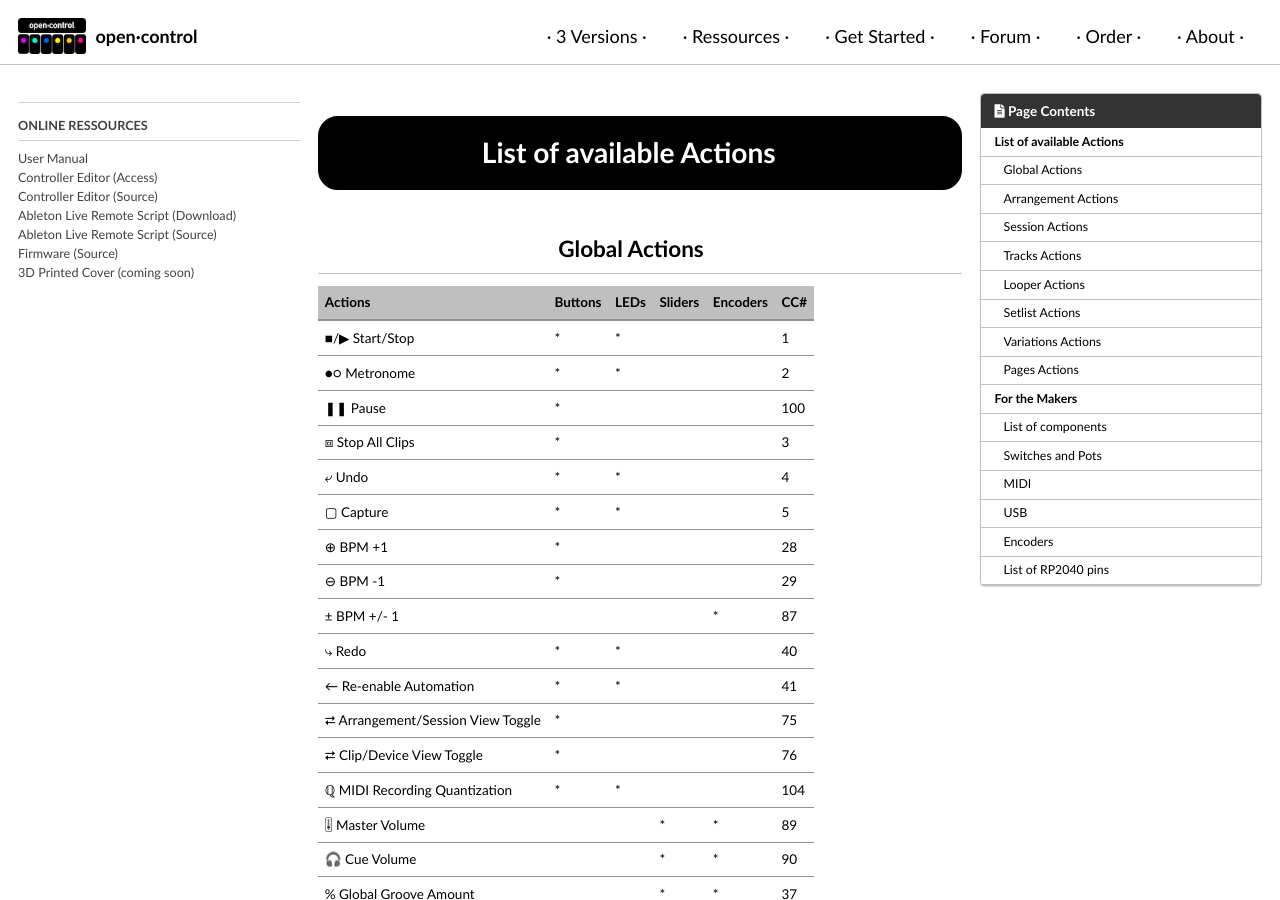
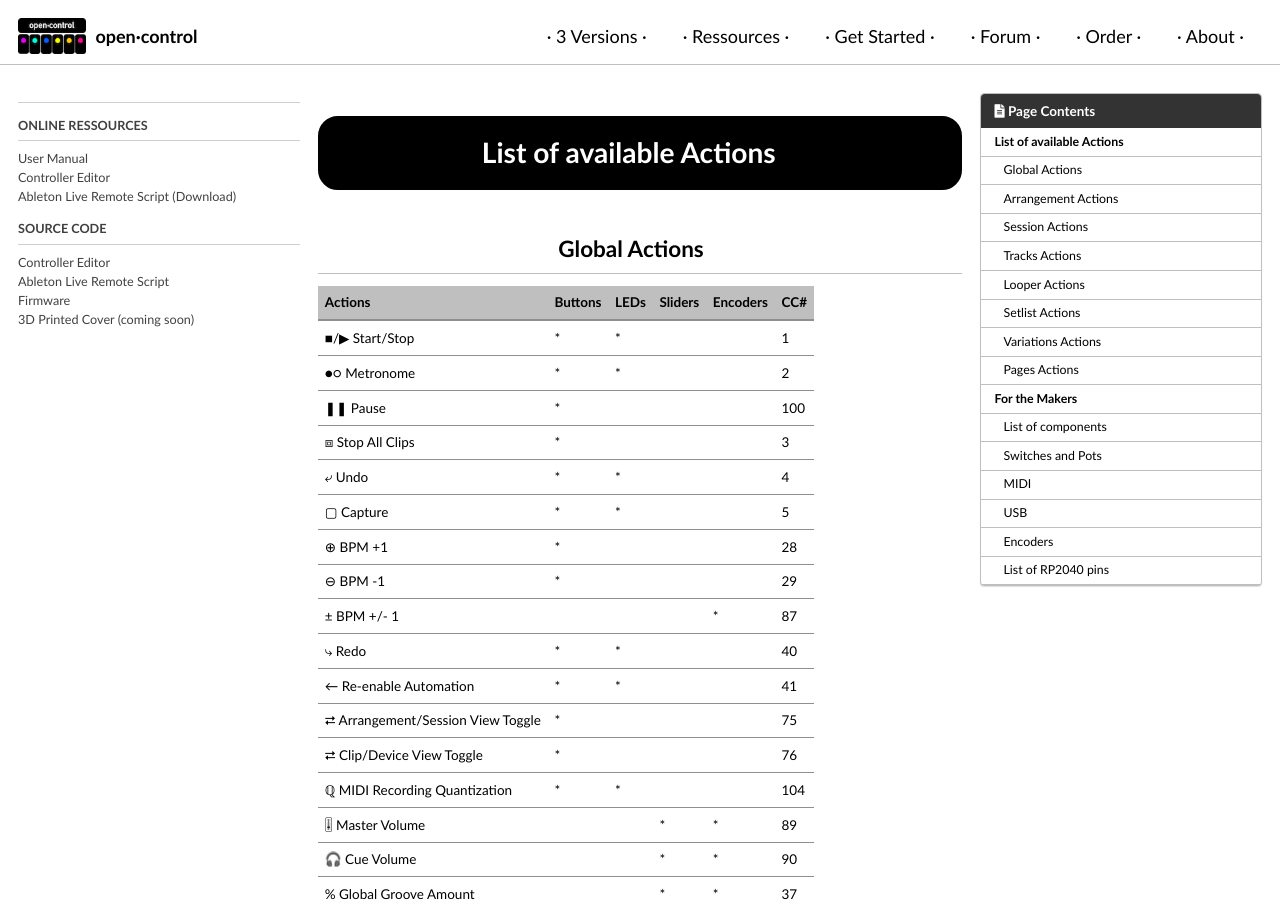
Before and after one commit to KBLiveSolutions/open.control, a Jekyll site: the page built from _pages/ressources.md, in a window 1280 px wide and 900 px high. Built offline with Jekyll 4.4.1, drawn with Linux system fonts in a browser that asks for light colours; cached includes are drawn as plain includes; comment, search, counter and statistics services are not loaded.

Commit message:
improv navigation bar

```diff
--- a/_data/navigation.yml
+++ b/_data/navigation.yml
@@ -20,14 +20,16 @@
     children:
       - title: "User Manual"
         url: /user_manual/
-      - title: "Controller Editor (Access)"
+      - title: "Controller Editor"
         url: https://kblivesolutions.github.io/open.control-editor/
-      - title: "Controller Editor (Source)"
-        url: https://github.com/KBLiveSolutions/open.control-editor
       - title: "Ableton Live Remote Script (Download)"
         url: https://github.com/KBLiveSolutions/open.control-Remote-Script/archive/refs/heads/main.zip
-      - title: "Ableton Live Remote Script (Source)"
+  - title: Source Code
+    children:
+      - title: "Controller Editor"
+        url: https://github.com/KBLiveSolutions/open.control-editor
+      - title: "Ableton Live Remote Script"
         url: https://github.com/KBLiveSolutions/open.control-Remote-Script
-      - title: "Firmware (Source)"
+      - title: "Firmware"
         url: https://github.com/KBLiveSolutions/open.control-firmware
       - title: "3D Printed Cover (coming soon)"
```
Also changed, not shown: 1 other file.
